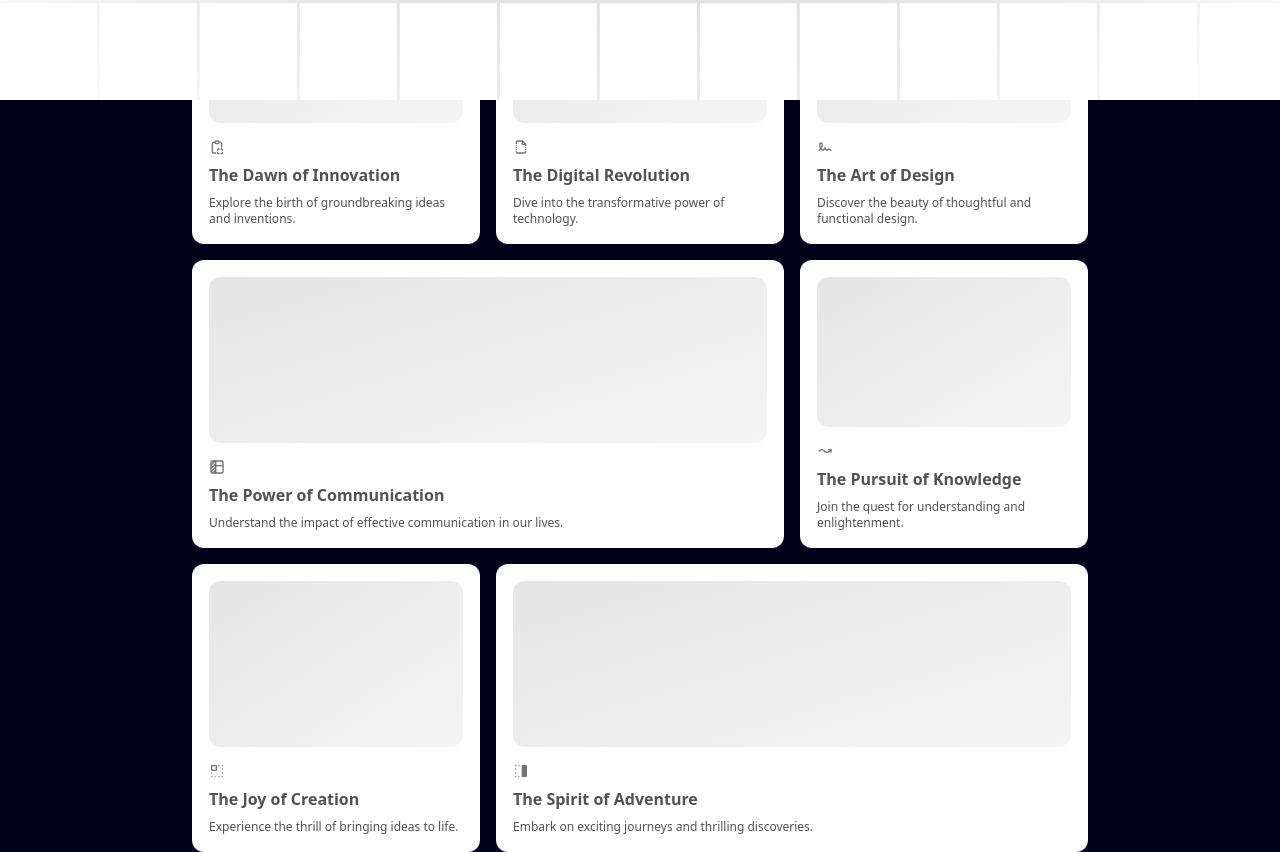
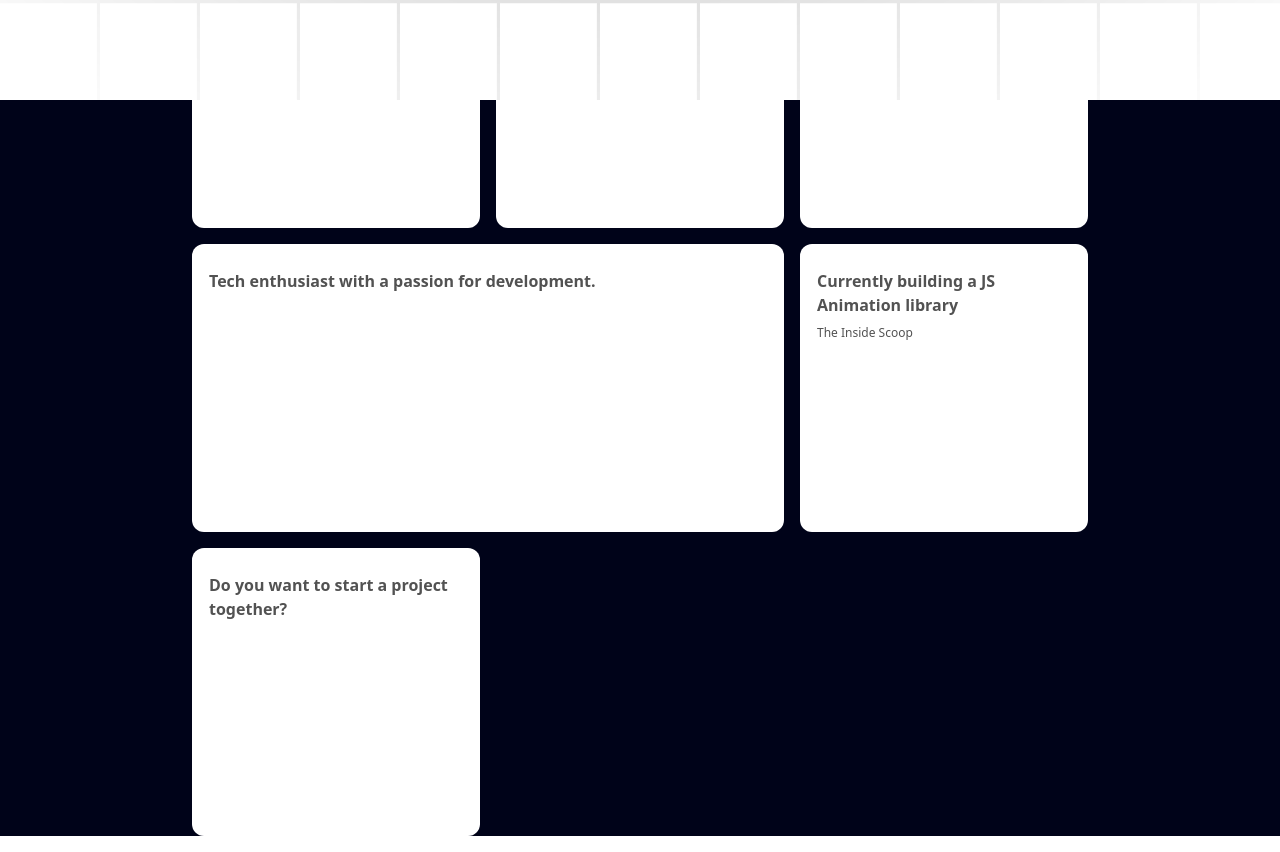
Before and after one commit to H3nry-T/Linear-, a Next.js app: page / in a window 1280 px wide. Shown: the part 700-1552 px from the top of the page. Built offline with nearby package versions, Linux system fonts and the light colour scheme.

Commit message:
made sure that data is fully used in page.tsx

```diff
--- a/src/app/page.tsx
+++ b/src/app/page.tsx
@@ -4,82 +4,19 @@ import { FloatingNavBar } from '../components/ui/FloatingNavBar';
 import { IconArrowWaveRightUp, IconBoxAlignRightFilled, IconBoxAlignTopLeft, IconClipboardCopy, IconFileBroken, IconHome, IconMessage, IconSignature, IconTableColumn, IconUser } from "@tabler/icons-react";
 import { BentoGrid } from "@/components/ui/BentoGrid";
 import { Grid } from "@/components/Grid";
+import { gridItems, navItems } from "@/data";
 
 const Skeleton = () => (
-  <div className="flex flex-1 w-full h-full min-h-[6rem] rounded-xl bg-gradient-to-br from-neutral-200 dark:from-neutral-900 dark:to-neutral-800 to-neutral-100"></div>
+  <div className="flex flex-1 w-full h-full rounded-xl "></div>
 );
 export default function Home() {
 
-const items = [
-  {
-    title: "The Dawn of Innovation",
-    description: "Explore the birth of groundbreaking ideas and inventions.",
-    header: <Skeleton />,
-    icon: <IconClipboardCopy className="h-4 w-4 text-neutral-500" />,
-  },
-  {
-    title: "The Digital Revolution",
-    description: "Dive into the transformative power of technology.",
-    header: <Skeleton />,
-    icon: <IconFileBroken className="h-4 w-4 text-neutral-500" />,
-  },
-  {
-    title: "The Art of Design",
-    description: "Discover the beauty of thoughtful and functional design.",
-    header: <Skeleton />,
-    icon: <IconSignature className="h-4 w-4 text-neutral-500" />,
-  },
-  {
-    title: "The Power of Communication",
-    description:
-      "Understand the impact of effective communication in our lives.",
-    header: <Skeleton />,
-    icon: <IconTableColumn className="h-4 w-4 text-neutral-500" />,
-  },
-  {
-    title: "The Pursuit of Knowledge",
-    description: "Join the quest for understanding and enlightenment.",
-    header: <Skeleton />,
-    icon: <IconArrowWaveRightUp className="h-4 w-4 text-neutral-500" />,
-  },
-  {
-    title: "The Joy of Creation",
-    description: "Experience the thrill of bringing ideas to life.",
-    header: <Skeleton />,
-    icon: <IconBoxAlignTopLeft className="h-4 w-4 text-neutral-500" />,
-  },
-  {
-    title: "The Spirit of Adventure",
-    description: "Embark on exciting journeys and thrilling discoveries.",
-    header: <Skeleton />,
-    icon: <IconBoxAlignRightFilled className="h-4 w-4 text-neutral-500" />,
-  },
-];
-  const navItems = [
-    {
-      name: "Home",
-      link: "/",
-      icon: <IconHome className="h-4 w-4 text-neutral-500 dark:text-white" />,
-    },
-    {
-      name: "About",
-      link: "/about",
-      icon: <IconUser className="h-4 w-4 text-neutral-500 dark:text-white" />,
-    },
-    {
-      name: "Contact",
-      link: "/contact",
-      icon: (
-        <IconMessage className="h-4 w-4 text-neutral-500 dark:text-white" />
-      ),
-    },
-  ];
   return (
     <main className="bg-black-100 flex flex-col justify-center items-center overflow-hidden mx-auto sm:px-10 px-5">
       <div className="max-w-7xl w-full">
         <FloatingNavBar navItems={navItems}/>
         <Hero />
-        <Grid items={items} className="mt-4"/>
+        <Grid items={gridItems} className=""/>
       </div>
     </main>
   );
```
